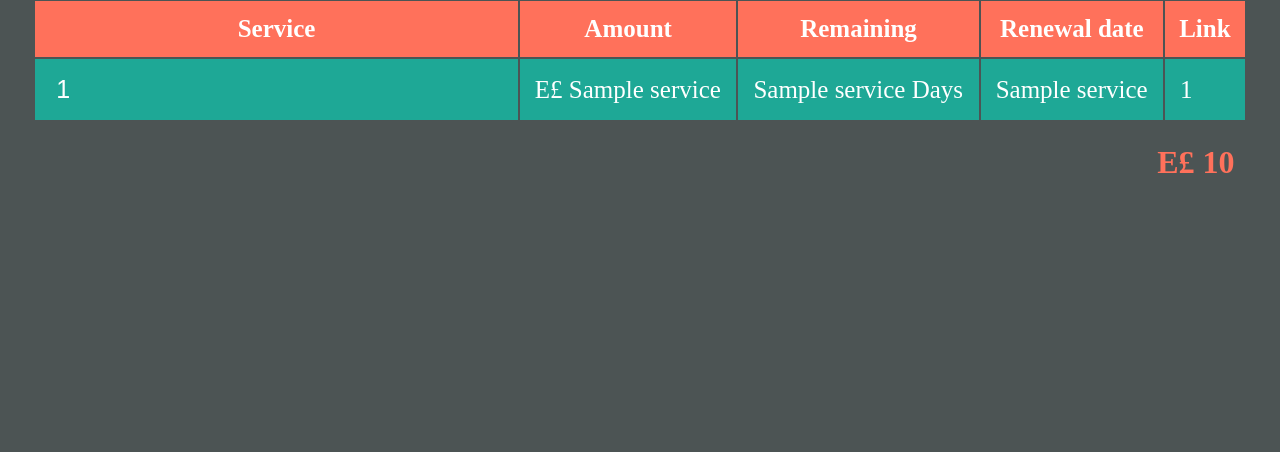
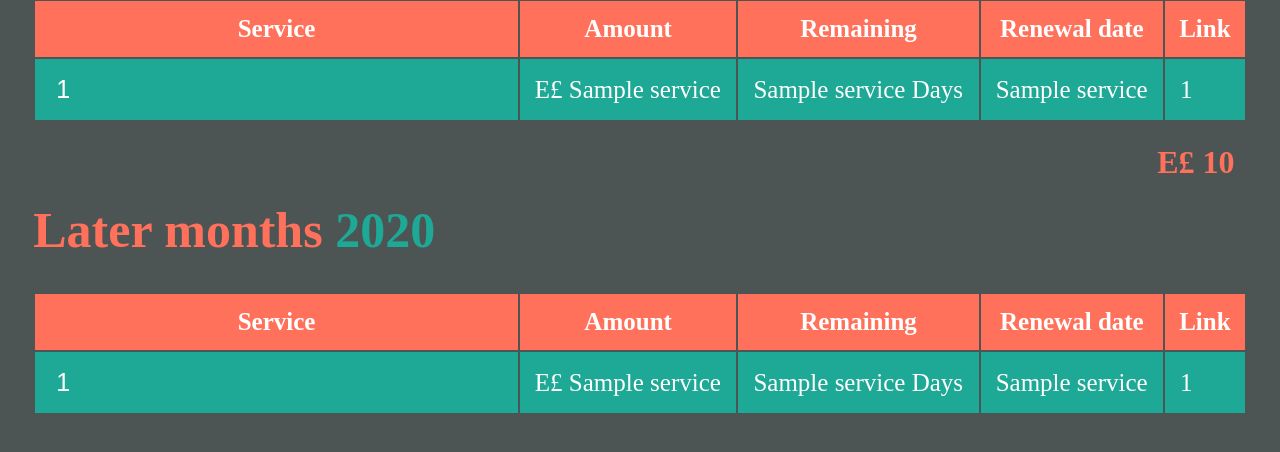
Before and after one commit to Dentistmohamed/subscription-tracker, a Flask app: template templates/index.html in a window 1280 px wide. Shown: the part 151-603 px from the top of the page. Run offline with Flask 2, Linux system fonts and the light colour scheme; the template is opened without the code that fills it: most values are stand-ins (such as "Sample title", 1, 10 or a date in 2020).

Commit message:
add later months table

```diff
--- a/static/styles.css
+++ b/static/styles.css
@@ -148,3 +148,12 @@ table th, td {
     color: #ffffff;
     border: none;
 }
+
+.upcoming-services {
+    margin-top: 5%;
+}
+
+.upcoming-services h1 {
+    font-size: 50px;
+    color: #FF715B;
+}
--- a/templates/index.html
+++ b/templates/index.html
@@ -31,17 +31,72 @@
         <tbody>
           <tr>
             {% for i in services %} {% if i[0] %}
-            <td><button onclick="show_edit()" id="service" class="service-info" value="{{i[4]}}" data-value1="{{i[1]}}", data-value2="{{i[4]}}" data-value3="{{i[3]}}" data-value4="{{i[2]}}">{{i[0]}}</button></td>
+            <td>
+              <button
+                onclick="show_edit()"
+                id="service"
+                class="service-info"
+                value="{{i[4]}}"
+                data-value1="{{i[1]}}"
+                ,
+                data-value2="{{i[4]}}"
+                data-value3="{{i[3]}}"
+                data-value4="{{i[2]}}"
+              >
+                {{i[0]}}
+              </button>
+            </td>
             <td>E£ {{i[1]}}</td>
             <td>{{i[5]}} Days</td>
             <td>{{i[3]}}</td>
-            <td><a href="{{i[2]}}">{{i[0]}}</a></td>
+            <td><a href="http://{{i[2]}}">{{i[0]}}</a></td>
             {% endif %}
           </tr>
           {% endfor %}
         </tbody>
       </table>
       <h1 class="total">E£ {{total}}</h1>
+      <br>
+      <div class="upcoming-services">
+        <h1>Later months <span>{{year}}</span></h1>
+        <table>
+          <thead>
+            <tr>
+              <th class="service">Service</th>
+              <th class="amount">Amount</th>
+              <th class="remaining">Remaining</th>
+              <th class="renewal">Renewal date</th>
+              <th class="linke">Link</th>
+            </tr>
+          </thead>
+          <tbody>
+            <tr>
+              {% for i in services %} {% if i[0] %}
+              <td>
+                <button
+                  onclick="show_edit()"
+                  id="service"
+                  class="service-info"
+                  value="{{i[4]}}"
+                  data-value1="{{i[1]}}"
+                  ,
+                  data-value2="{{i[4]}}"
+                  data-value3="{{i[3]}}"
+                  data-value4="{{i[2]}}"
+                >
+                  {{i[0]}}
+                </button>
+              </td>
+              <td>E£ {{i[1]}}</td>
+              <td>{{i[5]}} Days</td>
+              <td>{{i[3]}}</td>
+              <td><a href="http://{{i[2]}}">{{i[0]}}</a></td>
+              {% endif %}
+            </tr>
+            {% endfor %}
+          </tbody>
+        </table>
+      </div>
     </div>
     <div class="add-service-model" id="add-service-model">
       <div class="add-service-contents">
```
